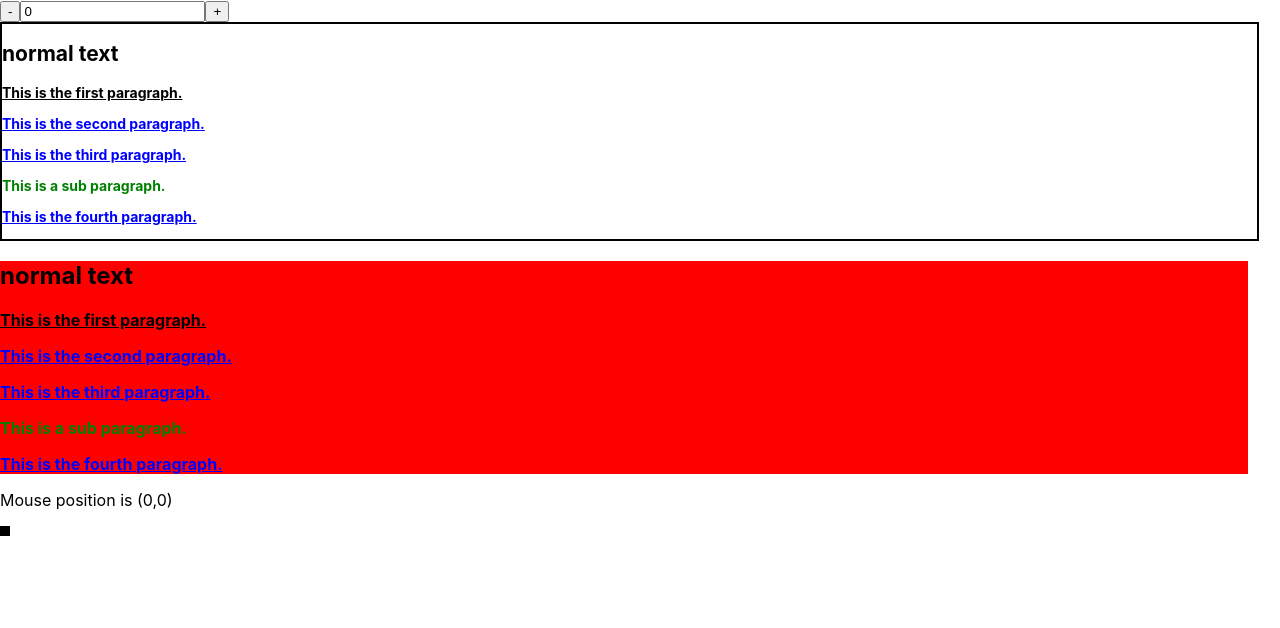
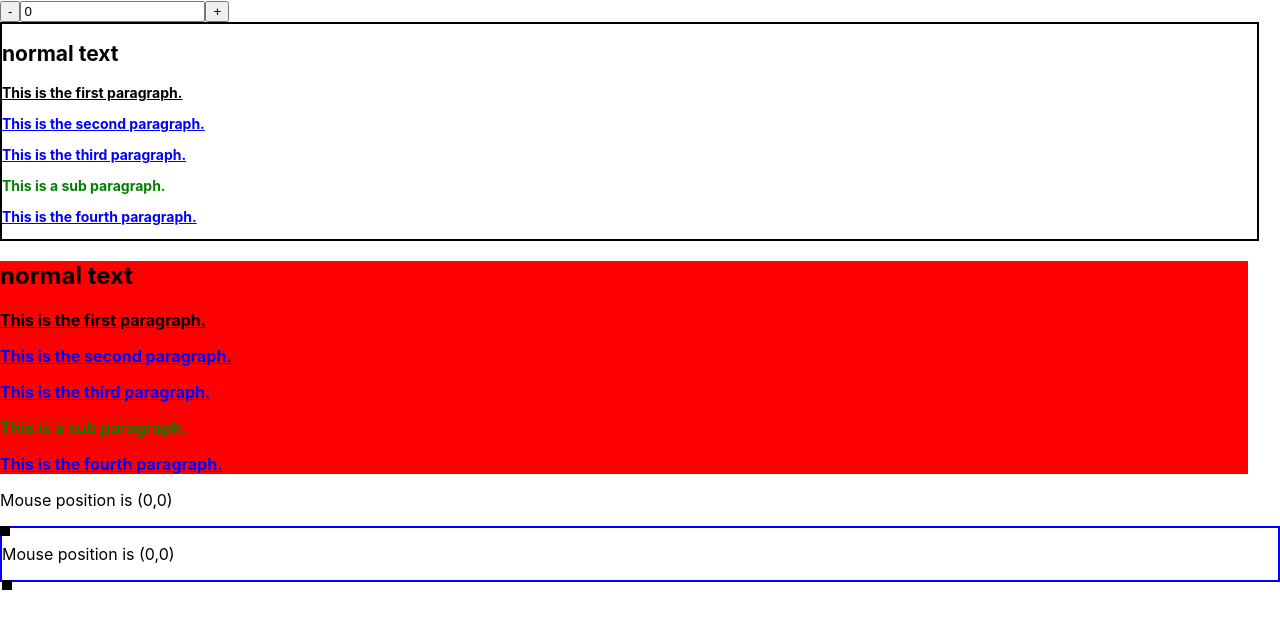
Before and after one commit to jasonOramo/react-learning, a React (Create React App) app: page / in a window 1280 px wide. Shown: the top 628 px of the page. Built offline with nearby package versions, Linux system fonts and the light colour scheme.

Commit message:
add a render props version
add a render props version

```diff
--- a/src/component/MouseTracker.jsx
+++ b/src/component/MouseTracker.jsx
@@ -1,9 +1,13 @@
-import React, { Component } from 'react';
+import React, { Component, useState } from 'react';
 
 import styled from 'styled-components';
 
 
-
+/**
+ * [description]
+ * @param  {[type]} WrappedComponent [Rect Component need to be wrapped]
+ * @return {[type]}                  [description]
+ */
 const MouseTrackerHoc = (WrappedComponent)=>{
 	class MouseTracker extends Component{
 		constructor(props){
@@ -53,6 +57,38 @@ const Mouse = (props)=>{
 		);
 }
 
+/**
+ * Mouse Tracker using render props and hooks
+ * @param  {[object]} props [description]
+ * @return {[element]}       [description]
+ */
+const MouseTrackerRP = (props)=>{
+	const [position, setPosition] = useState({x:0,y:0});
+	const handleMouseMove = (event)=>{
+		setPosition({x:event.clientX, y: event.clientY});
+	}
+	const {renderP} = props;
+	const StylSedDiv = styled.div`
+		border: 2px solid blue;
+	`;
+	return (
+		<StylSedDiv onMouseMove = {handleMouseMove} >
+			<p> Mouse position is ({position.x},{position.y})</p>
+			{renderP(position)}
+		</StylSedDiv>
+		)
+}
+
+const MouseRP = ()=>{
+	return (
+		<MouseTrackerRP renderP = {pos=>(
+			<Mouse mouse={pos} />
+			)
+		}/>
+		);
+}
+
+
 
 // const StyledMouse2 = styled.div.attrs(({
 // 	style:(props)=>({left:10+'px', top: props.posY + 'px'})
@@ -65,4 +101,4 @@ const Mouse = (props)=>{
 
 
 const MouseWithMouse = MouseTrackerHoc(Mouse);
-export {MouseWithMouse};
+export {MouseWithMouse, MouseRP};
--- a/src/index.js
+++ b/src/index.js
@@ -7,7 +7,7 @@ import * as serviceWorker from './serviceWorker';
 import InputIncreHooks from './component/InputIncreHooks';
 import { StyledCom, WithStyledOver } from './component/StyledCom';
 
-import {MouseWithMouse} from './component/MouseTracker';
+import {MouseWithMouse,MouseRP} from './component/MouseTracker';
 
 const Container = ()=>{
 	return (
@@ -16,6 +16,9 @@ const Container = ()=>{
 		<StyledCom/>
 		<WithStyledOver />
 		<MouseWithMouse />
+		<div className='render-props'>
+			<MouseRP />
+		</div>
 		</>
 		);
 };
```
